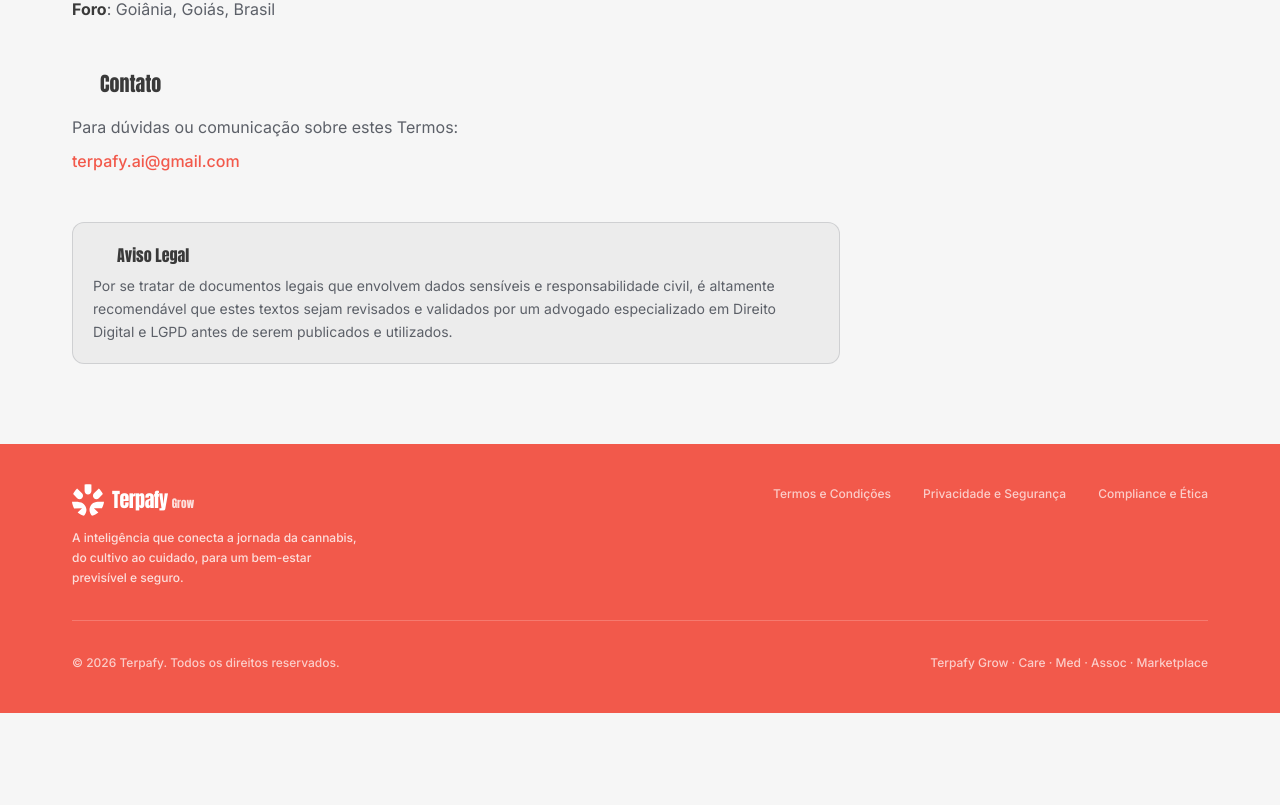
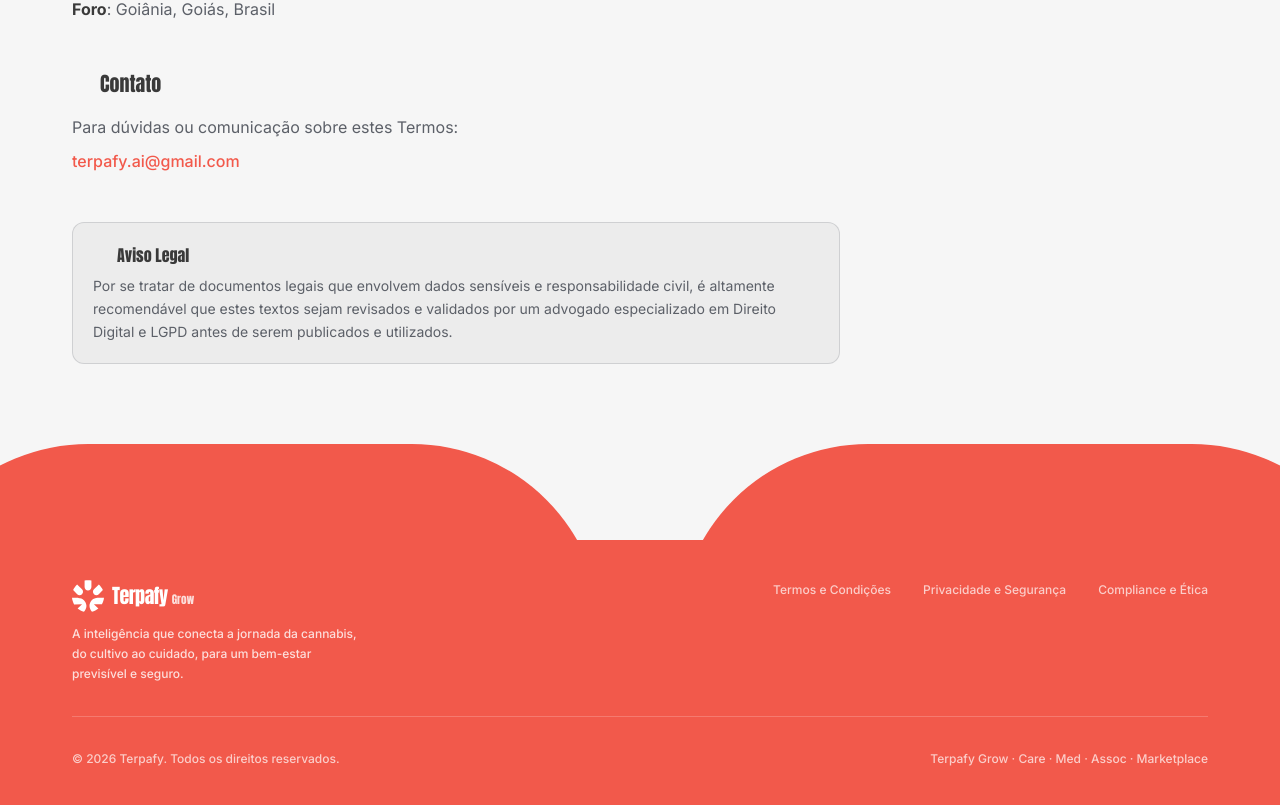
Before and after one commit to terpafy-ai/terpafy-ai.github.io, a React (Vite) app: page /terms in a window 1280 px wide. Shown: the part 1828-2633 px from the top of the page. Before the commit the page ends 2541 px from the top, so only its background shows below. Built offline with nearby package versions, Linux system fonts and the light colour scheme; no server answers; some icons are missing.

Commit message:
feat: add ChatCTA+BigChat before ecosystem and footer wing decoration

```diff
--- a/src/components/layout/Footer.tsx
+++ b/src/components/layout/Footer.tsx
@@ -12,6 +12,14 @@
 
   return (
     <footer className="bg-primary text-primary-foreground">
+      {/* ── Decorative wing circles — two arcs creating V valley at footer top ── */}
+      <div className="overflow-hidden bg-background" aria-hidden="true">
+        <div className="relative h-16 sm:h-24">
+          <div className="absolute left-[-8%] top-0 h-[280px] w-[55%] rounded-full bg-primary sm:h-[380px]" />
+          <div className="absolute right-[-8%] top-0 h-[280px] w-[55%] rounded-full bg-primary sm:h-[380px]" />
+        </div>
+      </div>
+
       <div className="mx-auto max-w-[1200px] px-4 py-10 sm:px-6 lg:px-8">
         {/* ── Top section: brand (left) + legal links (right) ───────────── */}
         <div className="flex flex-col gap-8 sm:flex-row sm:items-start sm:justify-between">
--- a/src/components/sections/Hero.tsx
+++ b/src/components/sections/Hero.tsx
@@ -1,8 +1,10 @@
 import { useTranslation } from "react-i18next";
-import { TickCircle } from "vuesax-icons-react";
+import { AirplaneSquare, TickCircle } from "vuesax-icons-react";
 import { cn } from "@/lib/utils";
 import { ChatButton } from "@/components/common/ChatButton";
 import { ChatPreviewWidget } from "@/components/common/ChatPreviewWidget";
+import { ChatCTA } from "@/components/sections/ChatCTA";
+import { BigChat } from "@/components/sections/BigChat";
 
 /**
  * Hero section — Figma reference: node 13:4694 (left column) + 13:4600 (chat preview).
@@ -97,7 +99,9 @@
             <div className="flex flex-wrap items-center gap-x-[39px] gap-y-2 md:flex-nowrap">
               {orientaTags.map((tag) => (
                 <div key={tag} className="flex shrink-0 items-center gap-2">
-                  <span className="block h-5 w-5 shrink-0 bg-foreground" aria-hidden="true" />
+                  <span className="flex h-7 w-7 shrink-0 items-center justify-center rounded-lg bg-foreground" aria-hidden="true">
+                    <AirplaneSquare variant="Bold" className="h-4 w-4 text-background" />
+                  </span>
                   <span className="whitespace-nowrap text-[12px] text-foreground">{tag}</span>
                 </div>
               ))}
@@ -105,6 +109,10 @@
           </div>
         </div>
       </div>
+
+      {/* ── ChatCTA + BigChat — Figma: 13:4599, 13:4592, 41:556, 3:734 ── */}
+      <ChatCTA />
+      <BigChat />
 
       {/* ── Ecosystem — full-bleed strip, Figma: 41:1065 ── */}
       <div className="border-t border-[rgba(58,58,58,0.2)] bg-background">
--- a/src/components/sections/HowItWorks.tsx
+++ b/src/components/sections/HowItWorks.tsx
@@ -1,12 +1,13 @@
 import { useTranslation } from "react-i18next";
 import { I3DCubeScan } from "vuesax-icons-react";
+import { ArrowRight } from "lucide-react";
 import { cn } from "@/lib/utils";
 import { ChatButton } from "@/components/common/ChatButton";
 
 const CAPACITY_KEYS = ["diagnosis", "adaptation"] as const;
 
 const imgLogoMarks = "/assets/how-it-works-logo-marks.svg";
-const imgPerson = "/assets/how-it-works-person.png";
+const imgPerson = "/assets/woman_howitworks.png";
 
 interface ChatMsg {
   role: "user" | "bot";
@@ -218,8 +219,10 @@
                 {/* Bullets */}
                 <ul className="flex flex-col gap-3">
                   {bullets.map((bullet, i) => (
-                    <li key={i} className="flex items-start gap-3">
-                      <span className="mt-[2px] block h-5 w-5 shrink-0 bg-[#f2594b]" aria-hidden="true" />
+                    <li key={i} className="flex items-center gap-4">
+                      <span className="flex h-9 w-9 shrink-0 items-center justify-center rounded-full bg-[#f2594b]" aria-hidden="true">
+                        <ArrowRight className="h-4 w-4 text-white" />
+                      </span>
                       <span className="text-xs font-medium leading-5 text-[#71717a]">{bullet}</span>
                     </li>
                   ))}
```
